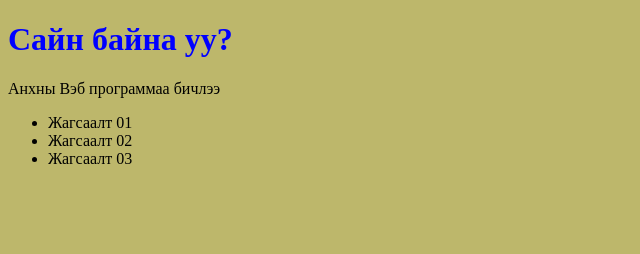
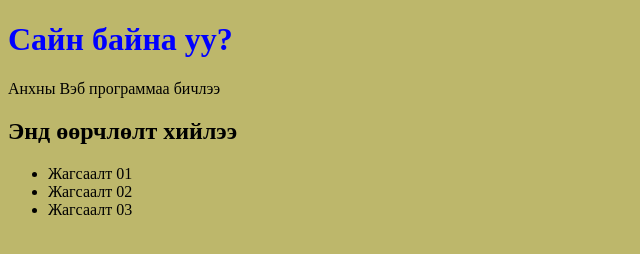
Before and after one commit to tbuyandelger/myProject, a plain HTML site: page index.html in a window 1280 px wide. Shown: the whole page, without its empty margins (0-640 px from the left). Drawn offline with Linux system fonts and the light colour scheme.

Commit message:
index.html file deer uurchlult hiilee

```diff
--- a/index.html
+++ b/index.html
@@ -9,6 +9,7 @@
   <body>
     <h1>Сайн байна уу?</h1>
     <p>Анхны Вэб программаа бичлээ</p>
+    <h2>Энд өөрчлөлт хийлээ</h2>
     <ul>
       <li>Жагсаалт 01</li>
       <li>Жагсаалт 02</li>
```
